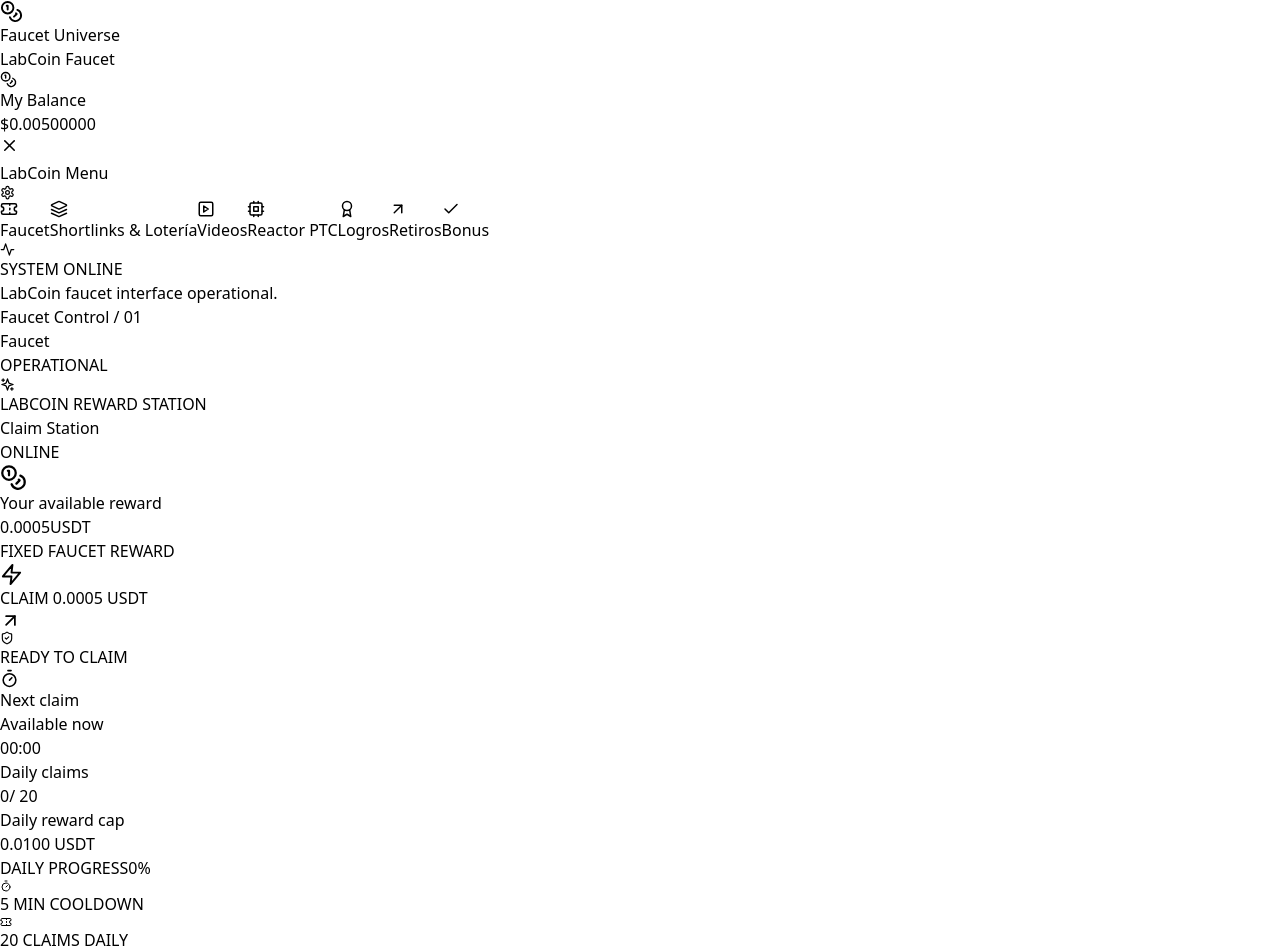
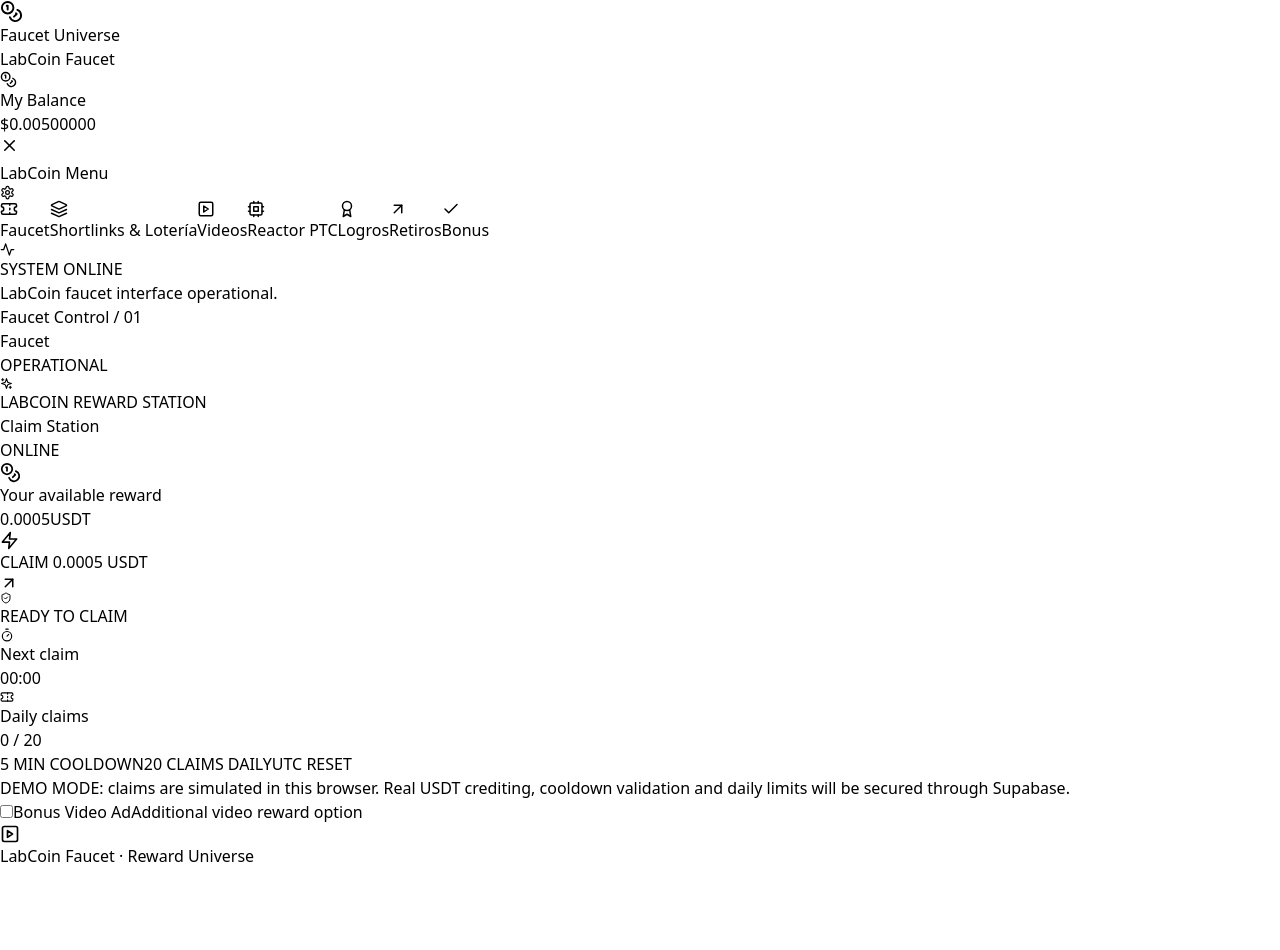
Before and after one commit to fcmadridcr-maker/LabCoin, a React (Vite) app: page / in a window 1280 px wide. Shown: the top 950 px of the page. After the commit the page ends 868 px from the top, so only its background shows below. Built offline with nearby package versions, Linux system fonts and the light colour scheme.

Commit message:
Update App.jsx

```diff
--- a/src/App.jsx
+++ b/src/App.jsx
@@ -22,11 +22,11 @@ import {
 // LABCOIN FAUCET
 // Recompensa: 0.0005 USDT
 // Cooldown: 5 minutos
-// Límite diario: 20 claims
+// Limite diario: 20 claims
 // Reinicio: 00:00 UTC
 //
 // DEMO FRONTEND.
-// La validación real se implementará en Supabase.
+// La validacion real se implementara en Supabase.
 // ======================================================
 
 const CLAIM_REWARD = '0.0005';
@@ -107,7 +107,6 @@ export default function LabCoinApp() {
     setNextClaimAt(Date.now() + COOLDOWN_MS);
   };
 
-  // Estado del sistema
   const claimStatus = dailyLimitReached
     ? 'DAILY LIMIT REACHED'
     : cooldownRemaining > 0
@@ -233,90 +232,81 @@ export default function LabCoinApp() {
               </div>
             </div>
 
-            {/* ==================================================
-                FAUCET CLAIM STATION
-            ================================================== */}
-
+            {/* FAUCET CLAIM STATION */}
             {activeTab === 'claim' ? (
 
-              <div className="p-4 md:p-7">
+              <div className="p-3 md:p-5">
 
-                {/* PANEL PRINCIPAL */}
-                <div className="relative max-w-3xl mx-auto overflow-hidden rounded-[30px] border border-cyan-300/20 bg-[#0b1c2d] shadow-[0_15px_55px_rgba(0,0,0,.35)]">
+                <div className="relative max-w-2xl mx-auto overflow-hidden rounded-[24px] border border-cyan-300/20 bg-[#0b1c2d] shadow-[0_12px_35px_rgba(0,0,0,.30)]">
 
                   {/* EFECTOS DE LUZ */}
                   <div className="absolute inset-0 pointer-events-none">
-                    <div className="absolute -top-32 left-1/2 -translate-x-1/2 w-80 h-80 rounded-full bg-cyan-400/10 blur-[90px]" />
-                    <div className="absolute bottom-0 left-0 w-52 h-52 rounded-full bg-blue-500/10 blur-[80px]" />
-                    <div className="absolute top-0 right-0 w-48 h-48 rounded-full bg-cyan-300/5 blur-[70px]" />
+                    <div className="absolute -top-24 left-1/2 -translate-x-1/2 w-64 h-64 rounded-full bg-cyan-400/10 blur-[75px]" />
+                    <div className="absolute bottom-0 right-0 w-40 h-40 rounded-full bg-blue-500/10 blur-[60px]" />
                   </div>
 
-                  <div className="relative z-10 p-5 sm:p-8 md:p-10">
+                  <div className="relative z-10 p-4 sm:p-5 md:p-6">
 
-                    {/* ENCABEZADO DE ESTACIÓN */}
-                    <div className="flex items-center justify-between gap-3 mb-8">
+                    {/* ENCABEZADO */}
+                    <div className="flex items-center justify-between mb-4">
 
                       <div>
                         <div className="flex items-center gap-2">
-                          <Sparkles size={15} className="text-cyan-300" />
-                          <p className="text-[9px] sm:text-[10px] text-cyan-300 font-black tracking-[.25em]">
+                          <Sparkles size={13} className="text-cyan-300" />
+                          <p className="text-[8px] sm:text-[9px] text-cyan-300 font-black tracking-[.22em]">
                             LABCOIN REWARD STATION
                           </p>
                         </div>
 
-                        <h3 className="text-xl sm:text-2xl font-black mt-2">
+                        <h3 className="text-lg sm:text-xl font-black mt-1">
                           Claim Station
                         </h3>
                       </div>
 
-                      <div className="flex items-center gap-2 px-3 py-2 rounded-full bg-emerald-400/10 border border-emerald-300/20">
-                        <span className="w-2 h-2 rounded-full bg-emerald-400 animate-pulse" />
-                        <span className="text-[8px] sm:text-[9px] text-emerald-300 font-black tracking-wider">
+                      <div className="flex items-center gap-2 px-2.5 py-1.5 rounded-full bg-emerald-400/10 border border-emerald-300/20">
+                        <span className="w-1.5 h-1.5 rounded-full bg-emerald-400 animate-pulse" />
+                        <span className="text-[8px] text-emerald-300 font-black tracking-wider">
                           ONLINE
                         </span>
                       </div>
                     </div>
 
                     {/* RECOMPENSA */}
-                    <div className="relative rounded-[25px] border border-cyan-300/20 bg-gradient-to-br from-[#163d56] via-[#102d44] to-[#0c2035] p-6 sm:p-9 text-center overflow-hidden">
+                    <div className="relative rounded-[20px] border border-cyan-300/20 bg-gradient-to-br from-[#163d56] via-[#102d44] to-[#0c2035] px-4 py-5 text-center overflow-hidden">
 
                       <div className="absolute inset-0 bg-[radial-gradient(ellipse_at_center,rgba(34,211,238,.12),transparent_70%)] pointer-events-none" />
 
                       <div className="relative">
 
-                        <div className="w-14 h-14 mx-auto mb-4 rounded-2xl bg-gradient-to-br from-cyan-300/20 to-blue-500/20 border border-cyan-200/30 flex items-center justify-center shadow-[0_0_30px_rgba(34,211,238,.12)]">
-                          <Coins size={27} className="text-cyan-300" />
+                        <div className="w-10 h-10 mx-auto mb-2 rounded-xl bg-cyan-300/10 border border-cyan-200/20 flex items-center justify-center">
+                          <Coins size={21} className="text-cyan-300" />
                         </div>
 
-                        <p className="text-[9px] sm:text-[10px] uppercase tracking-[.3em] text-slate-300 font-bold">
+                        <p className="text-[8px] uppercase tracking-[.25em] text-slate-300 font-bold">
                           Your available reward
                         </p>
 
-                        <div className="flex items-baseline justify-center gap-2 mt-3">
-                          <span className="text-4xl sm:text-6xl md:text-7xl font-black font-mono tracking-tight text-white drop-shadow-[0_0_25px_rgba(34,211,238,.25)]">
+                        <div className="flex items-baseline justify-center gap-2 mt-2">
+                          <span className="text-4xl sm:text-5xl font-black font-mono tracking-tight text-white drop-shadow-[0_0_20px_rgba(34,211,238,.25)]">
                             {CLAIM_REWARD}
                           </span>
-                          <span className="text-lg sm:text-2xl font-black text-cyan-300">
+                          <span className="text-base sm:text-xl font-black text-cyan-300">
                             USDT
                           </span>
                         </div>
-
-                        <p className="text-[9px] text-slate-400 mt-3 tracking-widest">
-                          FIXED FAUCET REWARD
-                        </p>
 
                       </div>
                     </div>
 
                     {/* BOTÓN CLAIM */}
-                    <div className="max-w-lg mx-auto mt-6">
+                    <div className="max-w-md mx-auto mt-4">
 
                       <button
                         onClick={handleClaim}
                         disabled={!canClaim}
-                        className={`group relative w-full overflow-hidden rounded-2xl border-b-[5px] py-5 px-5 transition-all duration-200 ${
+                        className={`group relative w-full overflow-hidden rounded-xl border-b-[4px] py-3.5 px-4 transition-all duration-200 ${
                           canClaim
-                            ? 'bg-gradient-to-b from-[#70f4f4] via-[#20c5df] to-[#0879b9] border-[#07517e] shadow-[0_8px_30px_rgba(34,211,238,.25)] hover:brightness-110 active:translate-y-1 active:border-b-0 cursor-pointer'
+                            ? 'bg-gradient-to-b from-[#70f4f4] via-[#20c5df] to-[#0879b9] border-[#07517e] shadow-[0_6px_22px_rgba(34,211,238,.22)] hover:brightness-110 active:translate-y-1 active:border-b-0 cursor-pointer'
                             : 'bg-gradient-to-b from-slate-600 to-slate-700 border-slate-800 opacity-80 cursor-not-allowed'
                         }`}
                       >
@@ -329,23 +319,23 @@ export default function LabCoinApp() {
 
                           {canClaim ? (
                             <>
-                              <Zap size={23} className="text-[#07324b]" />
-                              <span className="text-sm sm:text-base font-black text-[#06263d] tracking-[.15em]">
+                              <Zap size={19} className="text-[#07324b]" />
+                              <span className="text-xs sm:text-sm font-black text-[#06263d] tracking-[.13em]">
                                 CLAIM {CLAIM_REWARD} USDT
                               </span>
-                              <ArrowUpRight size={21} className="text-[#07324b]" />
+                              <ArrowUpRight size={18} className="text-[#07324b]" />
                             </>
                           ) : dailyLimitReached ? (
                             <>
-                              <Check size={22} />
-                              <span className="text-sm font-black tracking-widest">
+                              <Check size={19} />
+                              <span className="text-xs font-black tracking-widest">
                                 DAILY LIMIT REACHED
                               </span>
                             </>
                           ) : (
                             <>
-                              <Timer size={22} />
-                              <span className="text-sm font-black tracking-widest">
+                              <Timer size={19} />
+                              <span className="text-xs font-black tracking-widest">
                                 WAIT {formatCountdown(cooldownRemaining)}
                               </span>
                             </>
@@ -354,62 +344,44 @@ export default function LabCoinApp() {
                         </span>
                       </button>
 
-                      {/* ESTADO DEL CLAIM */}
-                      <div className="flex items-center justify-center gap-2 mt-4">
-
+                      {/* ESTADO */}
+                      <div className="flex items-center justify-center gap-2 mt-2.5">
                         {canClaim ? (
-                          <ShieldCheck size={14} className="text-emerald-400" />
-                        ) : dailyLimitReached ? (
-                          <Check size={14} className="text-amber-300" />
+                          <ShieldCheck size={12} className="text-emerald-400" />
                         ) : (
-                          <Timer size={14} className="text-amber-300" />
+                          <Timer size={12} className="text-amber-300" />
                         )}
 
-                        <p className={`text-[9px] sm:text-[10px] font-black tracking-[.18em] ${
-                          canClaim
-                            ? 'text-emerald-300'
-                            : 'text-amber-300'
+                        <p className={`text-[8px] font-black tracking-[.16em] ${
+                          canClaim ? 'text-emerald-300' : 'text-amber-300'
                         }`}>
                           {claimStatus}
-                        </p>
-
-                      </div>
-
-                      {/* TEMPORIZADOR */}
-                      <div className="mt-5 rounded-2xl bg-[#071725]/80 border border-white/5 p-4">
-
-                        <div className="flex items-center justify-between gap-3">
-
-                          <div className="flex items-center gap-3">
-                            <div className="w-10 h-10 rounded-xl bg-cyan-400/10 border border-cyan-300/10 flex items-center justify-center">
-                              <Timer size={19} className="text-cyan-300" />
-                            </div>
-
-                            <div>
-                              <p className="text-[9px] text-slate-400 uppercase font-bold tracking-wider">
-                                Next claim
-                              </p>
-                              <p className="text-xs text-white font-bold mt-1">
-                                {dailyLimitReached
-                                  ? 'Daily limit completed'
-                                  : cooldownRemaining > 0
-                                    ? 'Recharge in progress'
-                                    : 'Available now'}
                         </p>
                       </div>
                     </div>
 
-                          <span className="text-xl sm:text-2xl font-mono font-black text-cyan-300 tabular-nums">
+                    {/* TEMPORIZADOR Y CONTADOR */}
+                    <div className="grid grid-cols-2 gap-3 mt-4">
+
+                      {/* NEXT CLAIM */}
+                      <div className="rounded-xl bg-[#071725]/80 border border-white/5 p-3">
+
+                        <div className="flex items-center gap-2">
+                          <Timer size={14} className="text-cyan-300" />
+                          <p className="text-[8px] text-slate-400 uppercase font-bold tracking-wider">
+                            Next claim
+                          </p>
+                        </div>
+
+                        <p className="text-xl font-mono font-black text-cyan-300 mt-2 tabular-nums">
                           {dailyLimitReached
                             ? '--:--'
                             : cooldownRemaining > 0
                               ? formatCountdown(cooldownRemaining)
                               : '00:00'}
-                          </span>
+                        </p>
 
-                        </div>
-
-                        <div className="mt-4 h-1.5 rounded-full bg-[#1b3448] overflow-hidden">
+                        <div className="mt-2 h-1 rounded-full bg-[#1b3448] overflow-hidden">
                           <div
                             className="h-full rounded-full bg-gradient-to-r from-cyan-400 to-blue-400 transition-all duration-1000"
                             style={{
@@ -419,109 +391,69 @@ export default function LabCoinApp() {
                             }}
                           />
                         </div>
-
-                      </div>
                       </div>
 
-                    {/* PROGRESO DIARIO */}
-                    <div className="mt-7 rounded-2xl bg-[#10283d]/90 border border-white/10 p-4 sm:p-5">
+                      {/* DAILY CLAIMS */}
+                      <div className="rounded-xl bg-[#071725]/80 border border-white/5 p-3">
 
-                      <div className="flex items-center justify-between gap-3">
-
-                        <div>
-                          <p className="text-[9px] text-slate-400 uppercase tracking-[.18em] font-bold">
+                        <div className="flex items-center gap-2">
+                          <Ticket size={14} className="text-amber-300" />
+                          <p className="text-[8px] text-slate-400 uppercase font-bold tracking-wider">
                             Daily claims
                           </p>
-
-                          <div className="flex items-baseline gap-1 mt-1">
-                            <span className="text-2xl font-black text-white tabular-nums">
-                              {claimsToday}
-                            </span>
-                            <span className="text-sm text-slate-400 font-bold">
-                              / {DAILY_LIMIT}
-                            </span>
-                          </div>
                         </div>
 
-                        <div className="text-right">
-                          <p className="text-[9px] text-slate-400 uppercase tracking-wider font-bold">
-                            Daily reward cap
+                        <p className="text-xl font-black text-white mt-2 tabular-nums">
+                          {claimsToday}
+                          <span className="text-sm text-slate-400">
+                            {' '}/ {DAILY_LIMIT}
+                          </span>
                         </p>
-                          <p className="text-base sm:text-lg font-black text-amber-300 mt-1">
-                            0.0100 USDT
-                          </p>
+
+                        <div className="mt-2 h-1 rounded-full bg-[#1b3448] overflow-hidden">
+                          <div
+                            className="h-full rounded-full bg-gradient-to-r from-amber-300 to-yellow-500 transition-all duration-500"
+                            style={{ width: `${progress}%` }}
+                          />
+                        </div>
                       </div>
 
                     </div>
 
-                      {/* BARRA DE PROGRESO */}
-                      <div className="mt-4">
-
-                        <div className="flex justify-between text-[8px] text-slate-500 font-bold mb-2">
-                          <span>DAILY PROGRESS</span>
-                          <span>{Math.round(progress)}%</span>
-                        </div>
-
-                        <div className="h-2.5 rounded-full bg-[#071725] border border-white/5 overflow-hidden">
-                          <div
-                            className="h-full rounded-full bg-gradient-to-r from-cyan-400 via-blue-400 to-cyan-300 shadow-[0_0_12px_rgba(34,211,238,.35)] transition-all duration-500"
-                            style={{ width: `${progress}%` }}
-                          />
-                        </div>
-
-                      </div>
-
-                      {/* INDICADORES DE CLAIMS */}
-                      <div className="grid grid-cols-10 gap-1.5 mt-4">
+                    {/* PROGRESO DE LOS 20 CLAIMS */}
+                    <div className="grid grid-cols-10 gap-1 mt-3">
                       {Array.from({ length: DAILY_LIMIT }, (_, index) => (
                         <div
                           key={index}
-                            className={`h-1.5 rounded-full transition-all duration-300 ${
+                          className={`h-1 rounded-full transition-all duration-300 ${
                             index < claimsToday
-                                ? 'bg-cyan-400 shadow-[0_0_8px_rgba(34,211,238,.4)]'
+                              ? 'bg-cyan-400 shadow-[0_0_7px_rgba(34,211,238,.4)]'
                               : 'bg-[#294257]'
                           }`}
                         />
                       ))}
                     </div>
 
-                    </div>
-
-                    {/* INFORMACIÓN INFERIOR */}
-                    <div className="flex flex-wrap items-center justify-center gap-x-5 gap-y-2 mt-6">
-
-                      <div className="flex items-center gap-2">
-                        <Timer size={12} className="text-cyan-300" />
-                        <span className="text-[8px] sm:text-[9px] text-slate-400 font-bold tracking-wider">
+                    {/* INFORMACIÓN */}
+                    <div className="flex items-center justify-center gap-3 mt-4">
+                      <span className="text-[8px] text-slate-400 font-bold tracking-wider">
                         5 MIN COOLDOWN
                       </span>
-                      </div>
-
-                      <div className="w-1 h-1 rounded-full bg-slate-600" />
-
-                      <div className="flex items-center gap-2">
-                        <Ticket size={12} className="text-cyan-300" />
-                        <span className="text-[8px] sm:text-[9px] text-slate-400 font-bold tracking-wider">
+                      <span className="w-1 h-1 rounded-full bg-slate-600" />
+                      <span className="text-[8px] text-slate-400 font-bold tracking-wider">
                         20 CLAIMS DAILY
                       </span>
-                      </div>
-
-                      <div className="w-1 h-1 rounded-full bg-slate-600" />
-
-                      <div className="flex items-center gap-2">
-                        <ShieldCheck size={12} className="text-emerald-300" />
-                        <span className="text-[8px] sm:text-[9px] text-slate-400 font-bold tracking-wider">
+                      <span className="w-1 h-1 rounded-full bg-slate-600" />
+                      <span className="text-[8px] text-slate-400 font-bold tracking-wider">
                         UTC RESET
                       </span>
-                      </div>
-
                     </div>
 
                   </div>
                 </div>
 
                 {/* AVISO DE DEMOSTRACIÓN */}
-                <div className="max-w-3xl mx-auto mt-5 p-3 rounded-xl bg-amber-400/5 border border-amber-300/20">
+                <div className="max-w-2xl mx-auto mt-4 p-3 rounded-xl bg-amber-400/5 border border-amber-300/20">
                   <p className="text-[9px] text-amber-200 text-center leading-relaxed">
                     DEMO MODE: claims are simulated in this browser.
                     Real USDT crediting, cooldown validation and daily
```
Lines whose indentation alone changed are shown as unchanged.
